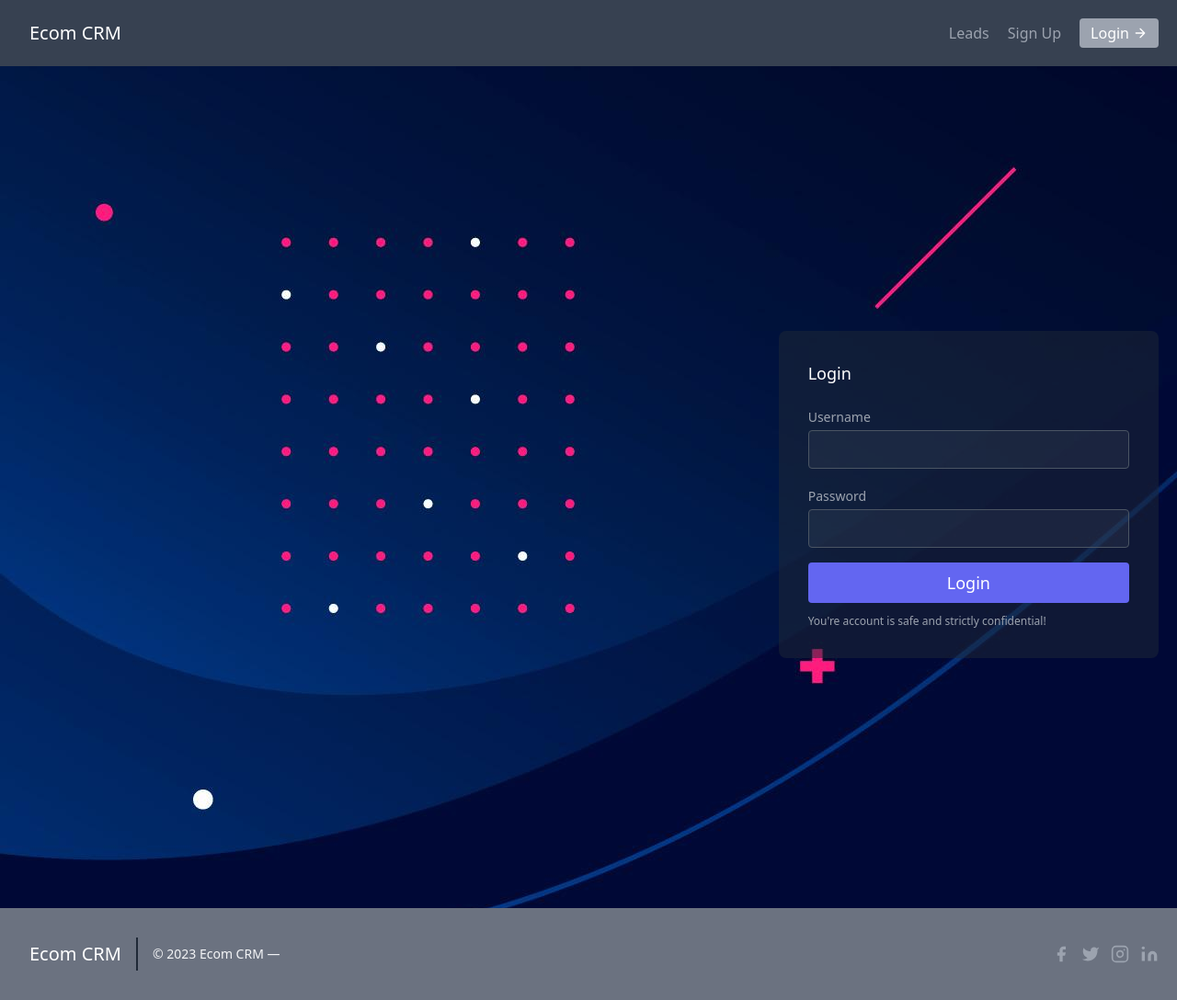
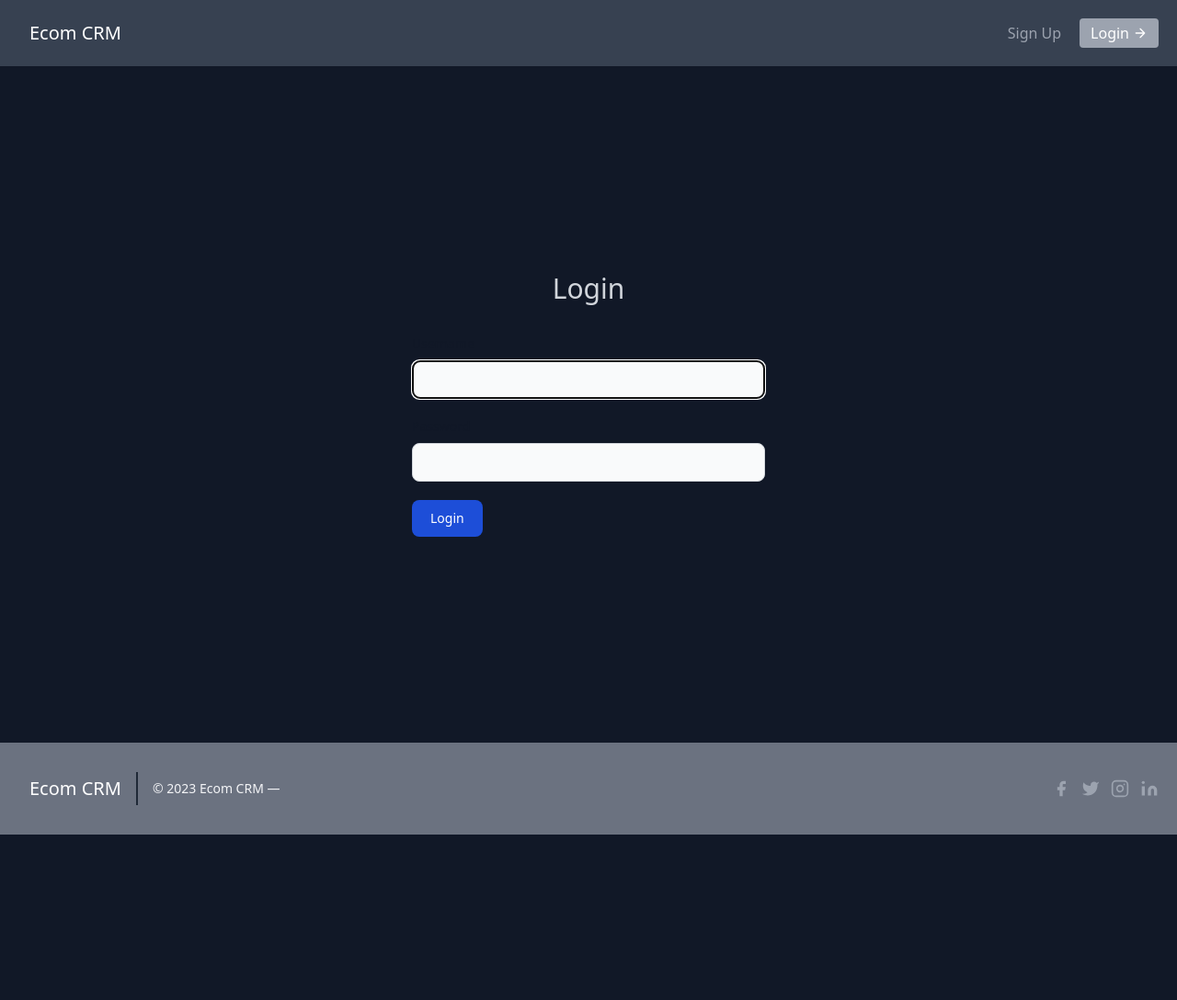
Before and after one commit to shahinyahya/ecom-crm, a Django app: page /login/ in a window 1280 px wide. Shown: the whole page at 92% size. After the commit the page ends 908 px from the top, so only its background shows below. Run offline with Django 4.2, Linux system fonts and the light colour scheme; some libraries are stand-ins or nearby versions.

Commit message:
created login signup auth forms

```diff
--- a/crm/urls.py
+++ b/crm/urls.py
@@ -1,28 +1,14 @@
-"""
-URL configuration for crm project.
-
-The `urlpatterns` list routes URLs to views. For more information please see:
-    https://docs.djangoproject.com/en/4.2/topics/http/urls/
-Examples:
-Function views
-    1. Add an import:  from my_app import views
-    2. Add a URL to urlpatterns:  path('', views.home, name='home')
-Class-based views
-    1. Add an import:  from other_app.views import Home
-    2. Add a URL to urlpatterns:  path('', Home.as_view(), name='home')
-Including another URLconf
-    1. Import the include() function: from django.urls import include, path
-    2. Add a URL to urlpatterns:  path('blog/', include('blog.urls'))
-"""
 from django.contrib import admin
 from django.urls import path, include
-from leads.views import home_page, lead_register, lead_login, HomePage
+from leads.views import home_page, HomePage, SignUpView
+from django.contrib.auth.views import LoginView, LogoutView
 
 urlpatterns = [
     path('admin/', admin.site.urls),
     # path('', home_page, name='home'),
-    path('login/', lead_login, name='lead-login'),
-    path('register/', lead_register, name='lead-register'),
+    path('signup/', SignUpView.as_view(), name='lead-signup'),
+    path('login/', LoginView.as_view(), name='lead-login'),
+    path('logout/', LogoutView.as_view(), name='lead-logout'),
     path('leads/', include('leads.urls', namespace='leads')),
     path('', HomePage.as_view() , name='home'),             # this is based on class based view
 ]
--- a/leads/views.py
+++ b/leads/views.py
@@ -1,8 +1,8 @@
+from django.core.mail import send_mail
 from django.shortcuts import render, redirect
-from .forms import LeadForm, LeadUpdateForm
+from .forms import LeadForm, LeadUpdateForm, CustomUserCreationForm
 from leads.models import Lead
 from django.views.generic import TemplateView, ListView, DetailView, DeleteView, CreateView, UpdateView
-from django.contrib import messages
 from django.urls import reverse
 
 # Class Based Views..
@@ -26,6 +26,16 @@ class LeadCreateView(CreateView):
     def get_success_url(self):
         return reverse('leads:lead-list')
 
+    def form_valid(self, form):
+        # TODO send email..
+        send_mail(
+            subject='A lead has been created',
+            message='Go to list to see the new lead!',
+            from_email='admin@ecomiti.com',
+            recipient_list=['benna@ecomiti.com']
+        )
+        return super(LeadCreateView, self).form_valid(form)
+
 class LeadUpdateView(UpdateView):
     template_name = 'leads/lead_update.html'
     queryset = Lead.objects.all()
@@ -40,11 +50,19 @@ class LeadDeleteView(DeleteView):
     def get_success_url(self):
         return reverse('leads:lead-list')
 
-class Login(TemplateView):
-    template_name = 'login.html'
 
-class Register(TemplateView):
-    template_name = 'signup.html'
+class SignUpView(CreateView):
+    template_name = 'registration/signup.html'
+    form_class = CustomUserCreationForm
+
+    def get_success_url(self):
+        return reverse('lead-login')
+
+# class Login(TemplateView):
+#     template_name = 'auth/login.html'
+
+# class Register(TemplateView):
+#     template_name = 'auth/signup.html'
 
 # Funcitonal Views
 
@@ -101,8 +119,8 @@ def lead_delete(request, pk):
     lead.delete()
     return redirect('/leads/')
 
-def lead_login(request):
-    return render(request, 'login.html')
+# def lead_login(request):
+#     return render(request, 'login.html')
 
-def lead_register(request):
-    return render(request, 'signup.html')
+# def lead_register(request):
+#     return render(request, 'signup.html')
--- a/templates/leads/navbar.html
+++ b/templates/leads/navbar.html
@@ -4,13 +4,24 @@
         <span class="ml-3 text-xl">Ecom CRM</span>
       </a>
       <nav class="md:ml-auto flex flex-wrap items-center text-base justify-center">
+        {% if not request.user.is_authenticated %}
+        <a href="{% url 'lead-signup' %}" class="mr-5 hover:text-white cursor-pointer transition-all">Sign Up</a>
+      </nav>
+      {% endif %}
+      {% if request.user.is_authenticated  %}
         <a href="{% url 'leads:lead-list' %}" class="mr-5 hover:text-white cursor-pointer transition-all">Leads</a>
-        <a href="{% url 'lead-register' %}" class="mr-5 hover:text-white cursor-pointer transition-all">Sign Up</a>
-      </nav>
+        Hello {{ request.user.username }}
+        <a href="{% url 'lead-logout' %}" class="ml-4 cursor-pointer inline-flex items-center bg-gray-400 border-0 py-1 px-3 focus:outline-none hover:bg-gray-900 rounded text-white mt-4 md:mt-0 transition-all">Logout
+          <svg fill="none" stroke="currentColor" stroke-linecap="round" stroke-linejoin="round" stroke-width="2" class="w-4 h-4 ml-1" viewBox="0 0 24 24">
+            <path d="M5 12h14M12 5l7 7-7 7"></path>
+          </svg>
+        </a>
+      {% else %}
       <a href="{% url 'lead-login' %}" class="inline-flex items-center bg-gray-400 border-0 py-1 px-3 focus:outline-none hover:bg-gray-900 rounded text-white mt-4 md:mt-0 transition-all">Login
         <svg fill="none" stroke="currentColor" stroke-linecap="round" stroke-linejoin="round" stroke-width="2" class="w-4 h-4 ml-1" viewBox="0 0 24 24">
           <path d="M5 12h14M12 5l7 7-7 7"></path>
         </svg>
       </a>
+      {% endif %}
     </div>
   </header>
--- a/templates/login.html
+++ /dev/null
@@ -1,25 +0,0 @@
-{% extends "base.html" %}
-{% block content %}
-{% load static %}
-        <section class="text-gray-400 bg-gray-900 body-font pt-48 pb-44" style="background-image: url('{% static "leads/images/wallpaper.jpg" %}'); object-fit:cover; background-repeat:no-repeat;">
-            <div class="container px-5 py-24 mx-auto flex flex-wrap items-center">
-              {% comment %} <div class="lg:w-3/5 md:w-1/2 md:pr-16 lg:pr-0 pr-0">
-                <h1 class="title-font font-medium text-3xl text-white">Welcome to Ecom CRM Portal!</h1>
-                <p class="leading-relaxed mt-4"></p>
-              </div> {% endcomment %}
-              <div class="lg:w-2/6 md:w-1/2 bg-gray-800 bg-opacity-50 rounded-lg p-8 flex flex-col md:ml-auto w-full mt-10 md:mt-0">
-                <h2 class="text-white text-lg font-medium title-font mb-5">Login</h2>
-                <div class="relative mb-4">
-                  <label for="full-name" class="leading-7 text-sm text-gray-400">Username</label>
-                  <input type="text" id="username" name="username" class="w-full bg-gray-600 bg-opacity-20 focus:bg-transparent focus:ring-2 focus:ring-indigo-900 rounded border border-gray-600 focus:border-indigo-500 text-base outline-none text-gray-100 py-1 px-3 leading-8 transition-colors duration-200 ease-in-out">
-                </div>
-                <div class="relative mb-4">
-                  <label for="email" class="leading-7 text-sm text-gray-400">Password</label>
-                  <input type="password" id="password" name="password" class="w-full bg-gray-600 bg-opacity-20 focus:bg-transparent focus:ring-2 focus:ring-indigo-900 rounded border border-gray-600 focus:border-indigo-500 text-base outline-none text-gray-100 py-1 px-3 leading-8 transition-colors duration-200 ease-in-out">
-                </div>
-                <button class="text-white bg-indigo-500 border-0 py-2 px-8 focus:outline-none hover:bg-indigo-600 rounded text-lg">Login</button>
-                <p class="text-xs mt-3">You're account is safe and strictly confidential!</p>
-              </div>
-            </div>
-        </section>
-{% endblock content %}
--- /dev/null
+++ b/templates/registration/login.html
@@ -0,0 +1,21 @@
+{% extends "base.html" %}
+{% load widget_tweaks %}
+{% block content %}
+        <section class=" text-gray-300 bg-gray-900 body-font pt-56 pb-56">
+          <h1 class="text-center pb-8 text-3xl">
+            Login
+          </h1>
+          <form method="post" class="container max-w-sm mx-auto">
+              {% csrf_token %}
+              <div class="mb-5">
+                <label for="first_name" class="block mb-2 text-sm font-medium text-gray-900 dark:text-white">Username</label>
+                {% render_field form.username type="text" id="username" class="shadow-sm bg-gray-50 border border-gray-300 text-gray-900 text-sm rounded-lg focus:ring-blue-500 focus:border-blue-500 block w-full p-2.5 dark:bg-gray-700 dark:border-gray-600 dark:placeholder-gray-400 dark:text-white dark:focus:ring-blue-500 dark:focus:border-blue-500 dark:shadow-sm-light" %}
+              </div>
+              <div class="mb-5">
+                <label for="last_name" class="block mb-2 text-sm font-medium text-gray-900 dark:text-white">Password</label>
+                {% render_field form.password type="password" id="password" class="shadow-sm bg-gray-50 border border-gray-300 text-gray-900 text-sm rounded-lg focus:ring-blue-500 focus:border-blue-500 block w-full p-2.5 dark:bg-gray-700 dark:border-gray-600 dark:placeholder-gray-400 dark:text-white dark:focus:ring-blue-500 dark:focus:border-blue-500 dark:shadow-sm-light" %}
+              </div>
+              <button type="submit" class="text-white bg-blue-700 hover:bg-blue-800 focus:ring-4 focus:outline-none focus:ring-blue-300 font-medium rounded-lg text-sm px-5 py-2.5 text-center dark:bg-blue-600 dark:hover:bg-blue-700 dark:focus:ring-blue-800">Login</button>
+          </form>
+      </section>
+{% endblock content %}
```
Also changed, not shown: crm/settings.py (+8 -12 lines), leads/forms.py (+9 -0 lines), templates/registration/signup.html (added, +26 -0 lines), templates/signup.html (deleted, +0 -29 lines), db.sqlite3.
